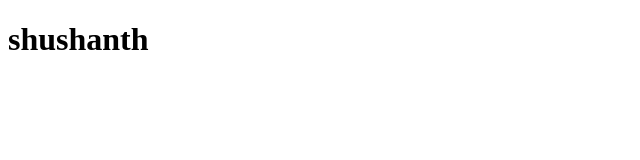
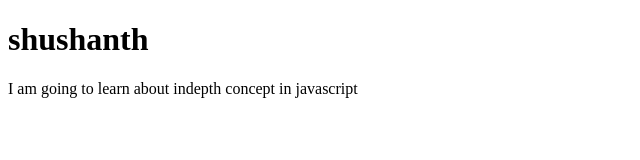
Before and after one commit to shushanth2003/Learning-javascript, a plain HTML site: page LocalStorage-SessionStorage/index.html in a window 1280 px wide. Shown: the whole page, without its empty margins (0-640 px from the left). Drawn offline with Linux system fonts and the light colour scheme.

Commit message:
Feat add the inital file

```diff
--- a/LocalStorage-SessionStorage/index.html
+++ b/LocalStorage-SessionStorage/index.html
@@ -9,5 +9,6 @@
 <script src="./sessionStorage.js"></script>
 <body>
     <h1>shushanth</h1>
+    <p>I am going to learn about indepth concept in javascript</p>
 </body>
 </html>
```
